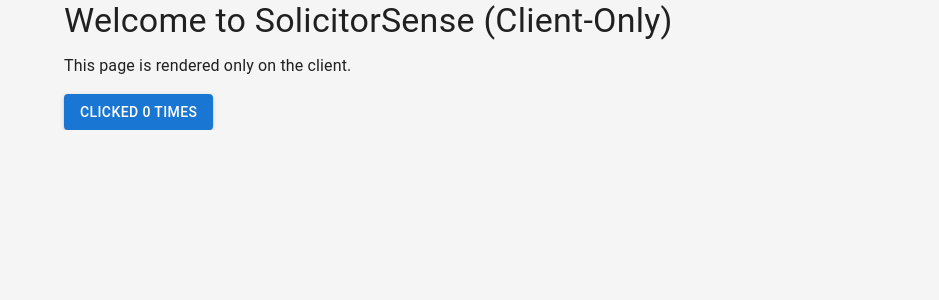
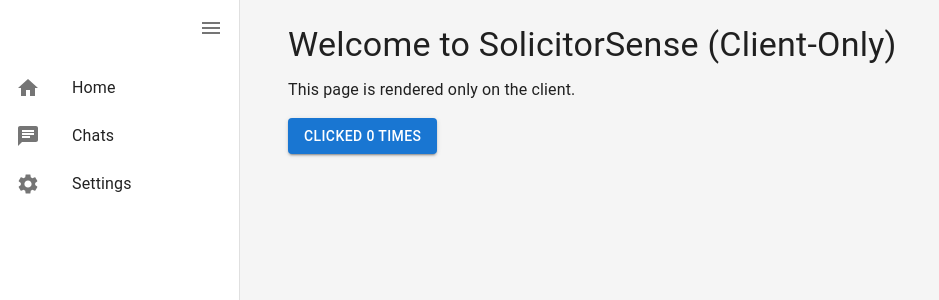
Before and after one commit to a-raheem-salford/SolicitorSense, a Next.js app: page / in a window 1280 px wide. Shown: the top 300 px of the page, without its empty margins (0-939 px from the left). Built offline with nearby package versions, Linux system fonts and the light colour scheme.

Commit message:
sidebar is done in UI

```diff
--- a/src/app/layout.js
+++ b/src/app/layout.js
@@ -4,6 +4,8 @@
 import CssBaseline from "@mui/material/CssBaseline";
 import theme from "../lib/theme";
 import "./globals.css";
+import { Box } from "@mui/material";
+import Sidebar from "@/components/sidebar";
 
 export default function RootLayout({ children }) {
   return (
@@ -11,7 +13,12 @@
       <body>
         <ThemeProvider theme={theme}>
           <CssBaseline />
-          {children}
+          <Box sx={{ display: "flex" }}>
+            <Sidebar />
+            <Box component="main" sx={{ flexGrow: 1, p: 3 }}>
+              {children}
+            </Box>
+          </Box>
         </ThemeProvider>
       </body>
     </html>
--- /dev/null
+++ b/src/components/sidebar.js
@@ -0,0 +1,88 @@
+"use client";
+
+import {
+  Drawer,
+  IconButton,
+  List,
+  ListItem,
+  ListItemButton,
+  ListItemIcon,
+  ListItemText,
+  Tooltip,
+  Box,
+  useMediaQuery,
+} from "@mui/material";
+import {
+  Chat as ChatIcon,
+  Home as HomeIcon,
+  Menu as MenuIcon,
+  Settings as SettingsIcon,
+} from "@mui/icons-material";
+import { useState } from "react";
+import { useTheme } from "@mui/material/styles";
+
+const drawerWidth = 240;
+const collapsedWidth = 70;
+
+const menuItems = [
+  { label: "Home", icon: <HomeIcon />, path: "/" },
+  { label: "Chats", icon: <ChatIcon />, path: "/chats" },
+  { label: "Settings", icon: <SettingsIcon />, path: "/settings" },
+];
+
+export default function Sidebar() {
+  const theme = useTheme();
+  const isMobile = useMediaQuery(theme.breakpoints.down("sm"));
+  const [open, setOpen] = useState(!isMobile);
+
+  const toggleDrawer = () => {
+    setOpen(!open);
+  };
+
+  return (
+    <Drawer
+      variant={isMobile ? "temporary" : "permanent"}
+      open={open}
+      onClose={toggleDrawer}
+      sx={{
+        width: open ? drawerWidth : collapsedWidth,
+        flexShrink: 0,
+        "& .MuiDrawer-paper": {
+          width: open ? drawerWidth : collapsedWidth,
+          transition: "width 0.3s",
+          overflowX: "hidden",
+          boxSizing: "border-box",
+        },
+      }}
+    >
+      <Box
+        sx={{
+          display: "flex",
+          justifyContent: open ? "flex-end" : "center",
+          p: 1,
+        }}
+      >
+        <IconButton onClick={toggleDrawer}>
+          <MenuIcon />
+        </IconButton>
+      </Box>
+
+      <List>
+        {menuItems.map((item) => (
+          <Tooltip
+            title={!open ? item.label : ""}
+            placement="right"
+            key={item.label}
+          >
+            <ListItem disablePadding>
+              <ListItemButton>
+                <ListItemIcon>{item.icon}</ListItemIcon>
+                {open && <ListItemText primary={item.label} />}
+              </ListItemButton>
+            </ListItem>
+          </Tooltip>
+        ))}
+      </List>
+    </Drawer>
+  );
+}
```
